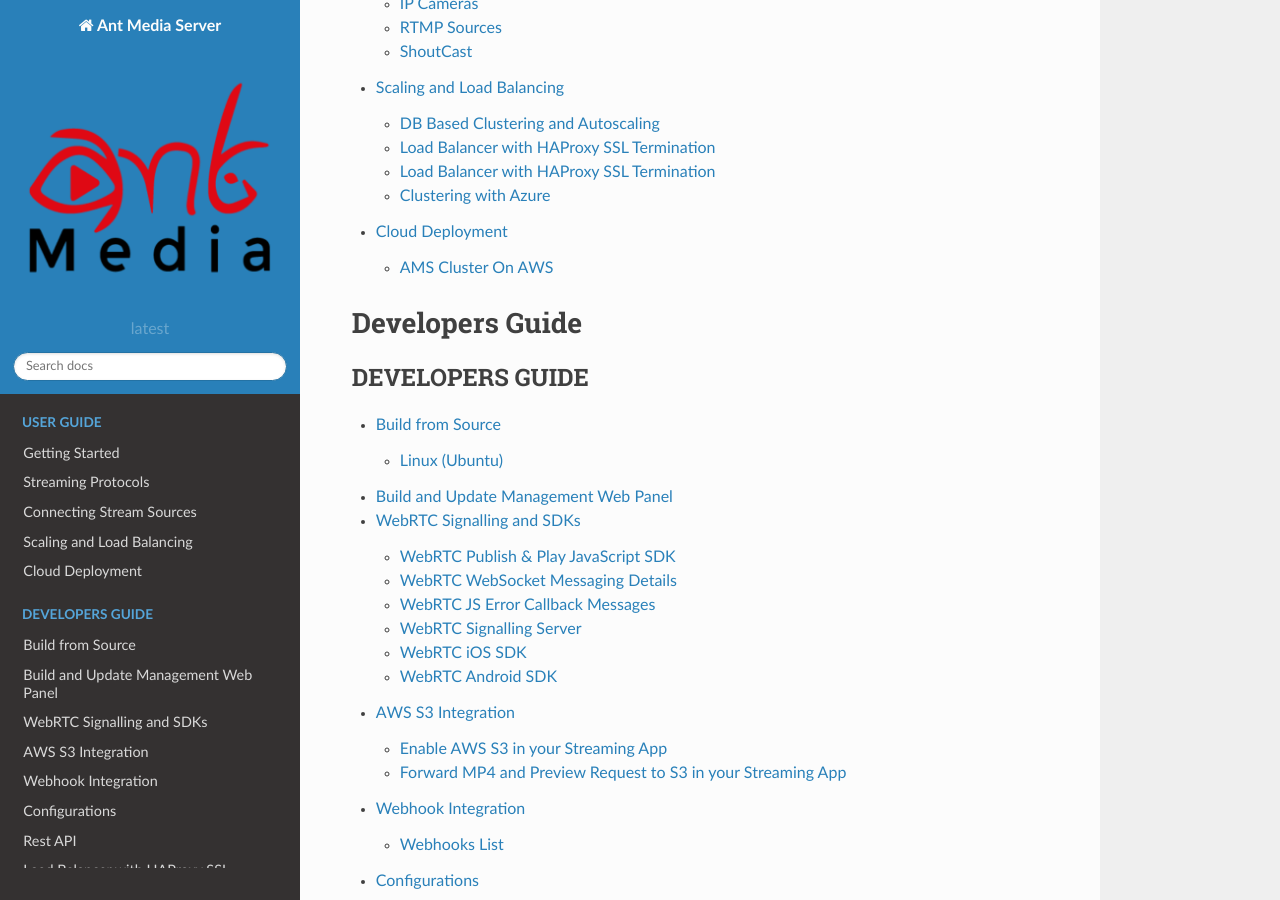
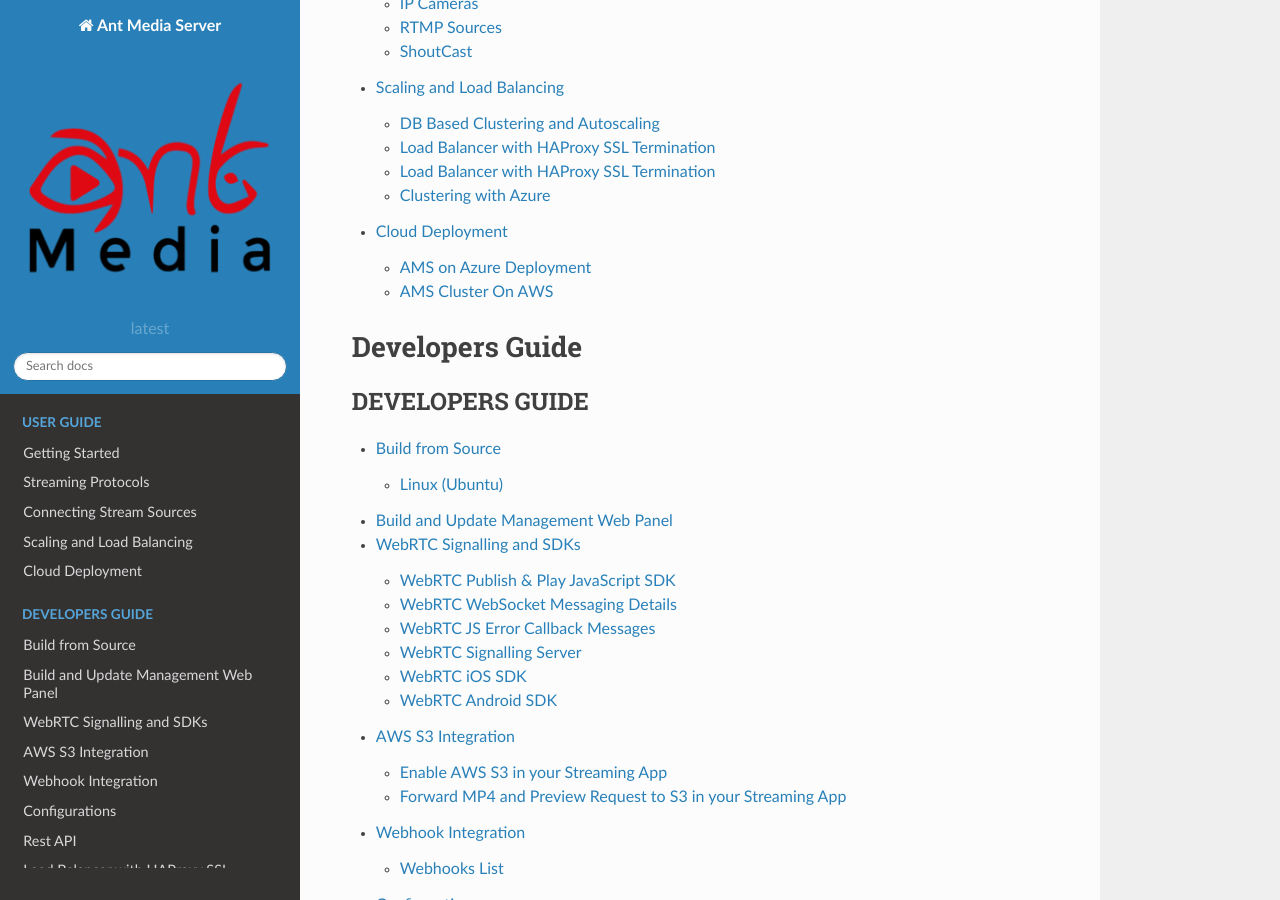
Before and after one commit to sachinmsahrma/Ant-Media-Docs, a Sphinx documentation site: the page built from docs/index.rst, in a window 1280 px wide and 900 px high, scrolled down 1307 px. Built offline with Sphinx 7.4.7 and the Read the Docs theme 2.0.0, drawn with Linux system fonts in a browser that asks for light colours.

Commit message:
Azure Marketplace page added docs list

```diff
--- a/docs/Cloud-Deployments.rst
+++ b/docs/Cloud-Deployments.rst
@@ -2,6 +2,10 @@
 Cloud Deployment
 ################
 
+AMS on Azure Deployment
+==================
+.. include:: Create-Deploy-In-Azure.rst
+
 AMS Cluster On AWS
 ==================
 .. include:: AMS-Cluster-On-AWS.rst
--- a/docs/Create-Deploy-In-Azure.rst
+++ b/docs/Create-Deploy-In-Azure.rst
@@ -1,3 +1,5 @@
+General Steps Deploy on Azure Portal
+---------------------------
 This guide describes how to install and set up Ant Media Server on a Microsoft Azure Marketplace  Ubuntu 16.04 virtual machine instance. This tutorial assumes that you have an Azure account, or a trial account.
 
 Step 1: Create a Virtual Machine
```
